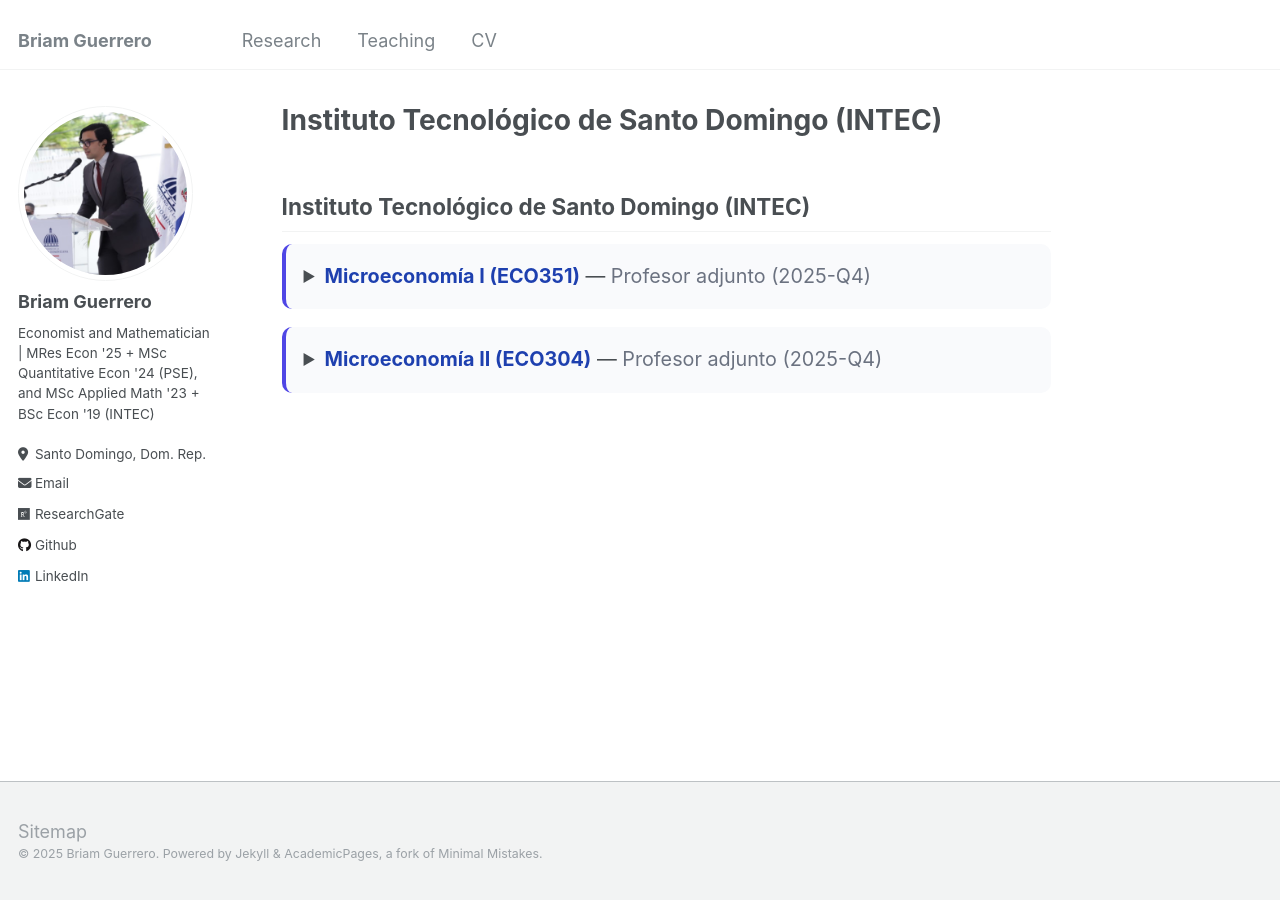
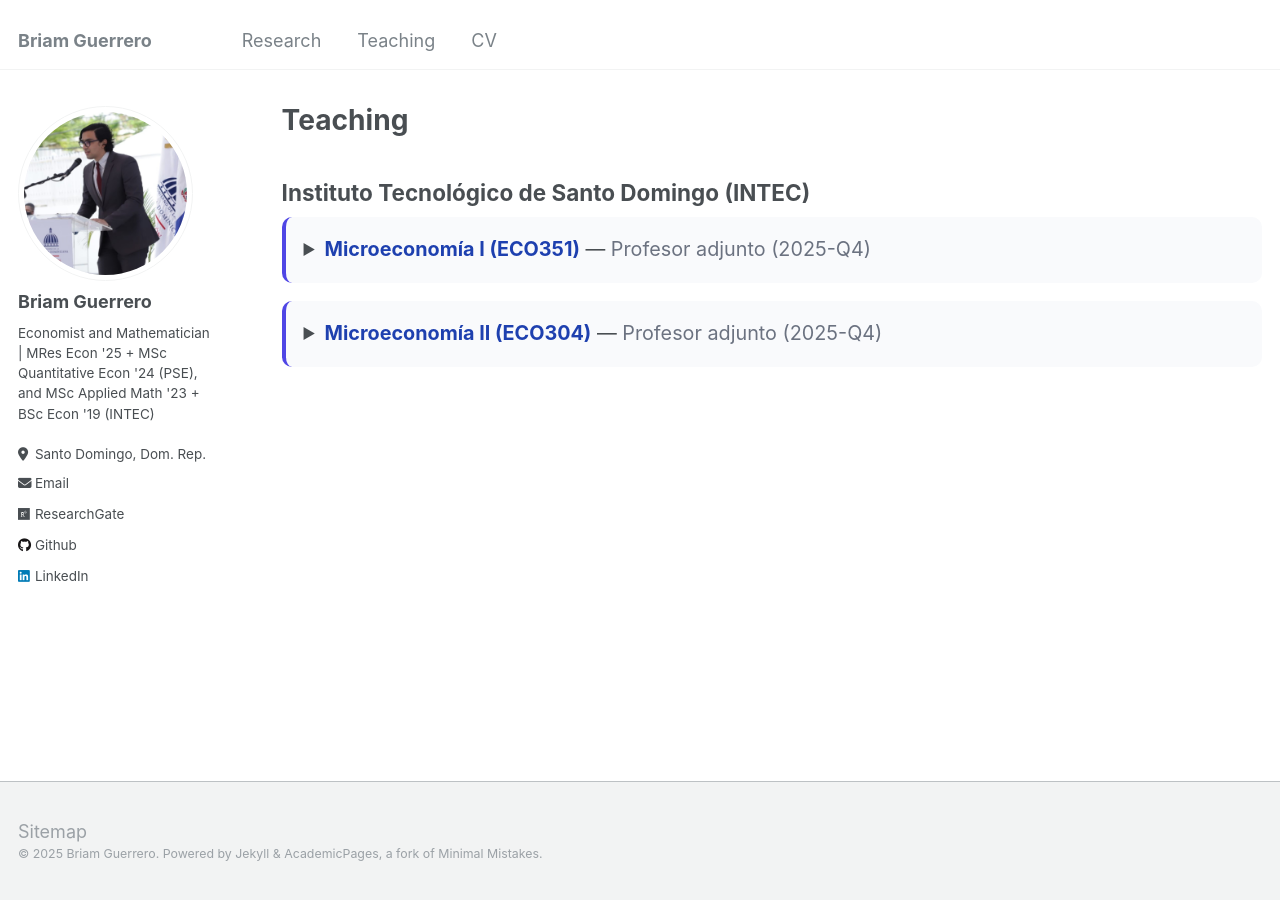
Before and after one commit to briamguerrerob/briamguerrerob.github.io, a Jekyll site: the page built from _pages/teaching.md, in a window 1280 px wide. Built offline with Jekyll 4.4.1, drawn with Linux system fonts in a browser that asks for light colours; our own code applies the rules of GitHub Pages for plain Markdown files.

Commit message:
Update teaching.md

```diff
--- a/_pages/teaching.md
+++ b/_pages/teaching.md
@@ -1,3 +1,12 @@
+---
+layout: archive
+title: "Teaching"
+permalink: /teaching/
+author_profile: true
+---
+
+{% include base_path %}
+
 ## Instituto Tecnológico de Santo Domingo (INTEC)
 
 <!-- Micro I -->
```
